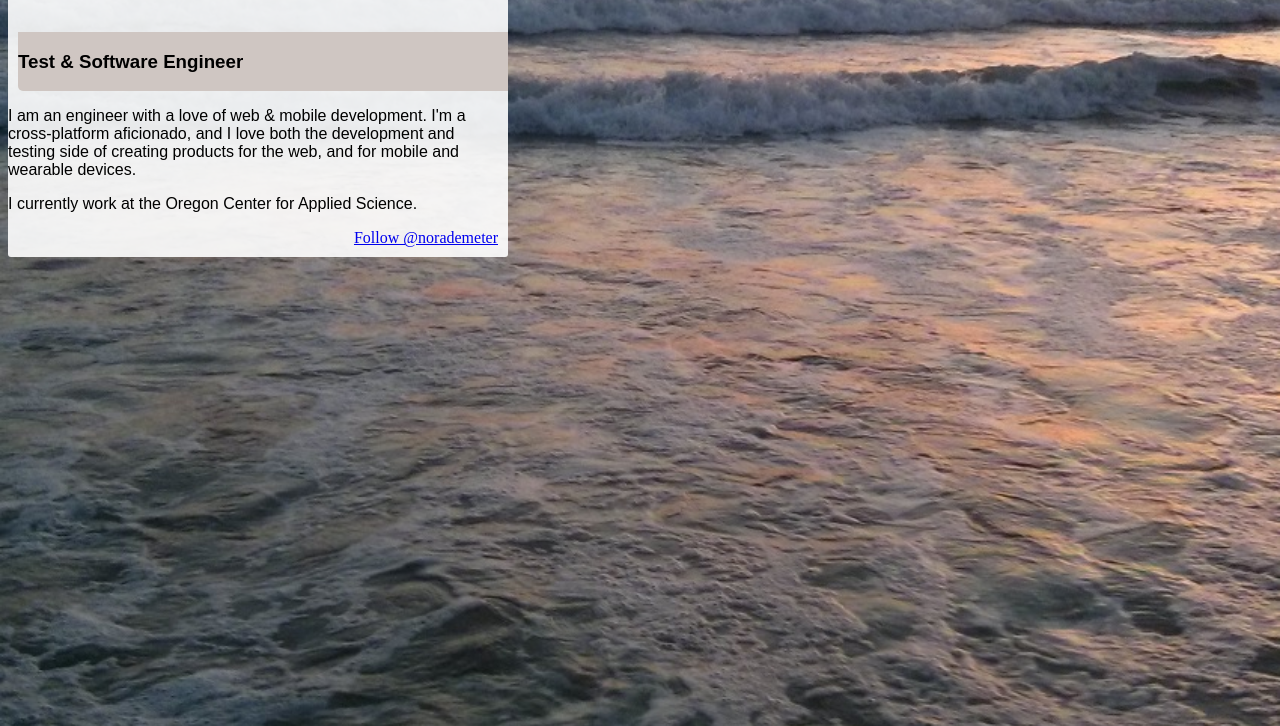
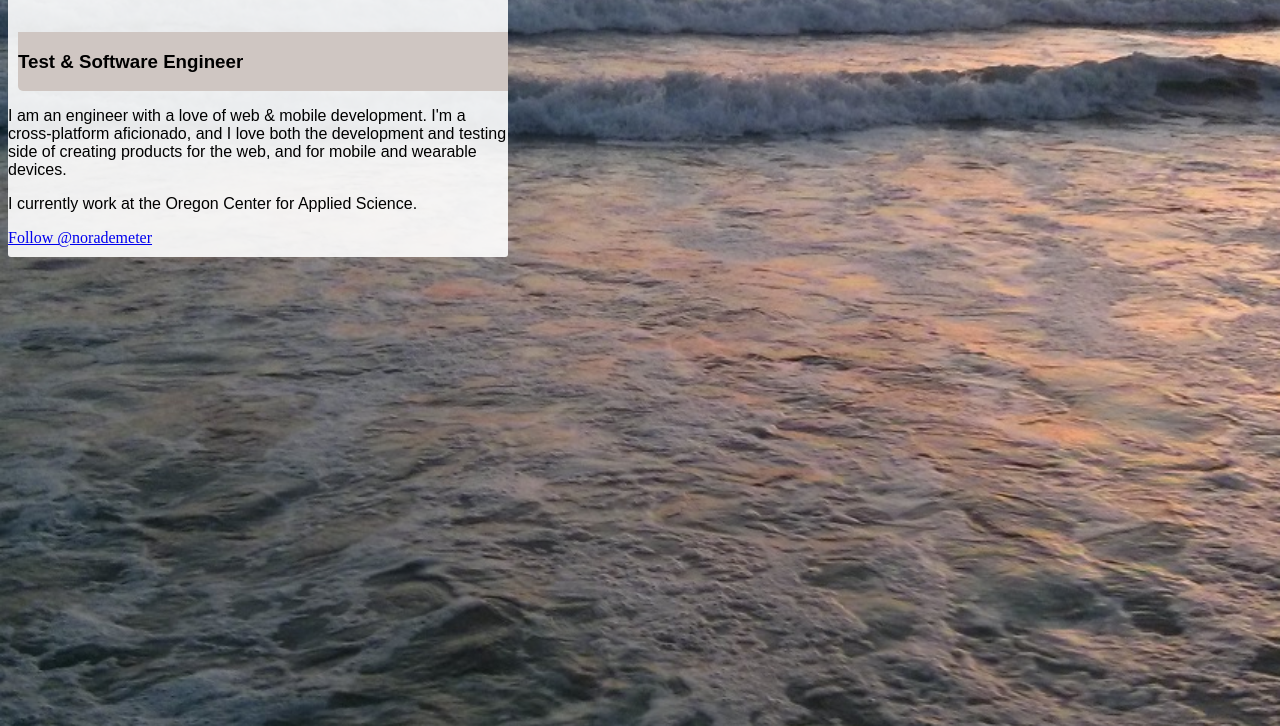
Before and after one commit to demeter93/demeter93.github.io, a plain HTML site: page index.html in a window 1280 px wide. Shown: the part 74-800 px from the top of the page. Drawn offline with Linux system fonts and the light colour scheme; a web font is replaced by a local one.

Commit message:
Update styleresume.css

```diff
--- a/styleresume.css
+++ b/styleresume.css
@@ -21,16 +21,15 @@ html {
 }
 .p {
     border-radius: 0 0 0 5px;
-    padding-right: 10px;
+    padding-leftt: 10px;
     clear: both;
-    float: right;
+    float: left;
     font-family: 'Anaheim', sans-serif;
 }
 
 .social {
-  border-radius: 0 0 0 5px;
-  padding-right: 10px;
+  border-radius: 0 0 0 5px;;
   padding-bottom: 10px;
   clear: both;
-  float: right;
+  float: none;
 }
```
